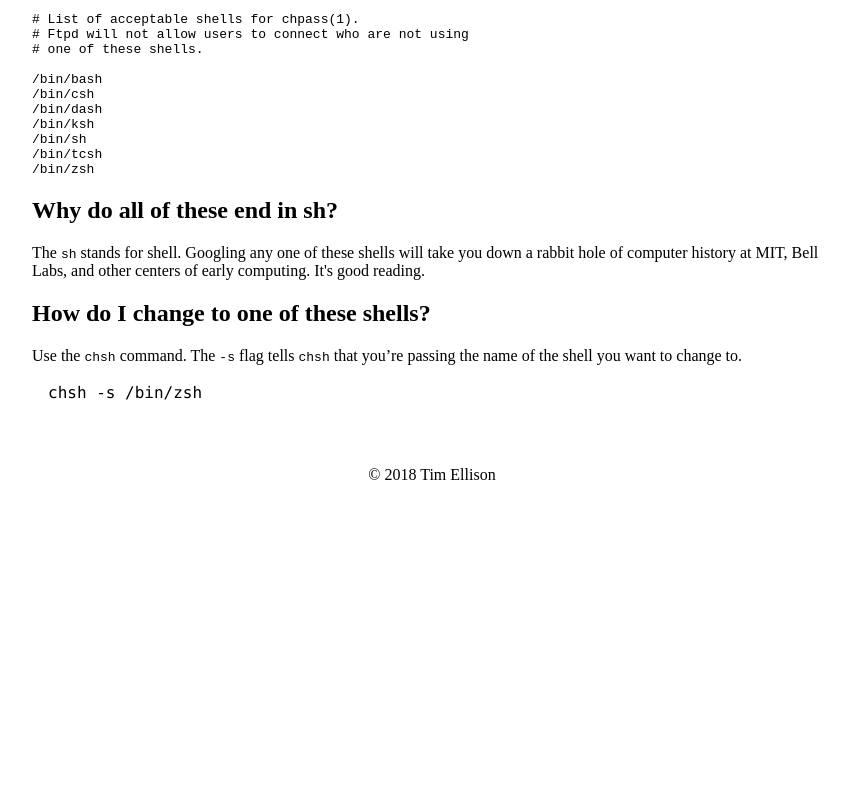
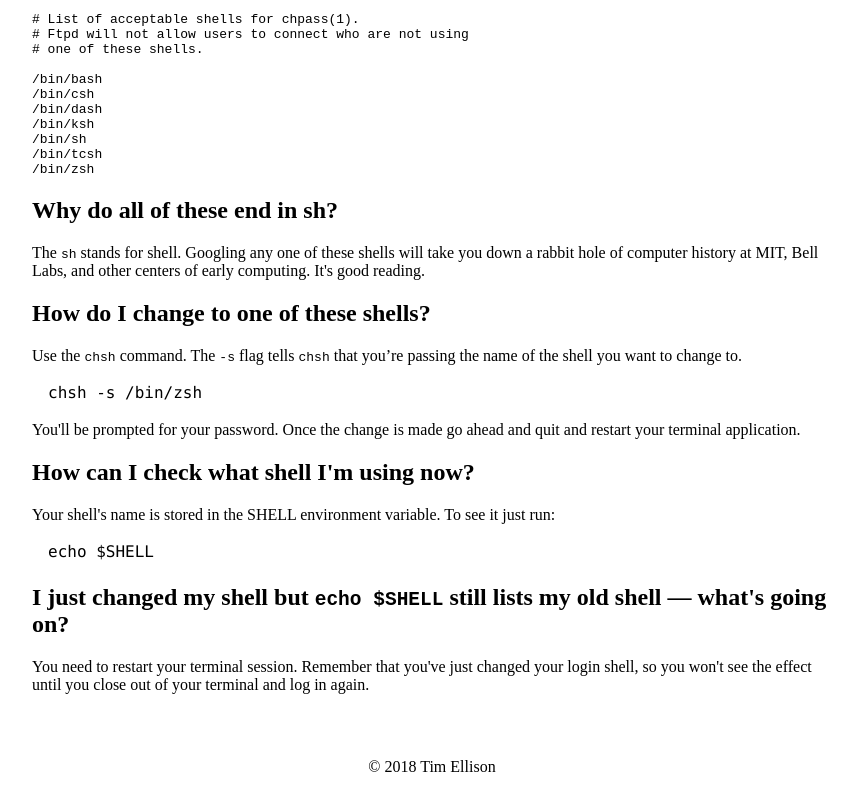
Before and after one commit to timothyjellison/new-homepage, a Gatsby site: page /posts/changing-your-login-shell in a window 1280 px wide. Shown: the part 941-1741 px from the top of the page, without its empty margins (208-1065 px from the left). Before the commit the page ends 1449 px from the top, so only its background shows below. Built offline with nearby package versions, Linux system fonts and the light colour scheme; Gatsby itself is replaced by a stand-in of ours; some packages are replaced by stand-ins of ours; code samples lack their colours.

Commit message:
Update Blog “changing-your-login-shell”

````diff
--- a/src/pages/posts/changing-your-login-shell.md
+++ b/src/pages/posts/changing-your-login-shell.md
@@ -61,3 +61,17 @@ Use the `chsh` command. The `-s` flag tells `chsh` that you’re passing the nam
 ```bash
 chsh -s /bin/zsh
 ```
+
+You'll be prompted for your password. Once the change is made go ahead and quit and restart your terminal application.
+
+## How can I check what shell I'm using now?
+
+Your shell's name is stored in the SHELL environment variable. To see it just run:
+
+```bash
+echo $SHELL
+```
+
+## I just changed my shell but `echo $SHELL` still lists my old shell — what's going on?
+
+You need to restart your terminal session. Remember that you've just changed your login shell, so you won't see the effect until you close out of your terminal and log in again.
````
